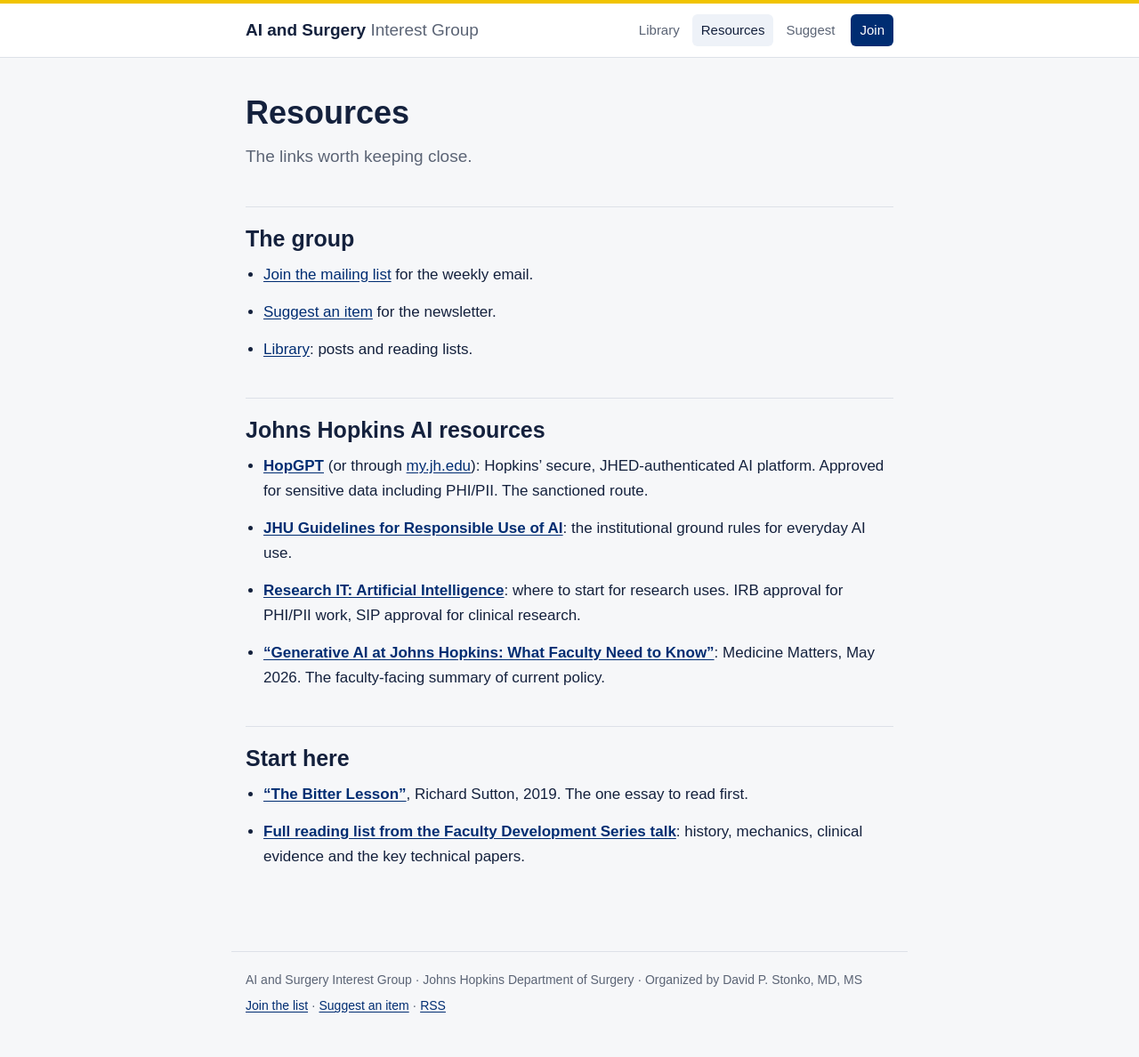
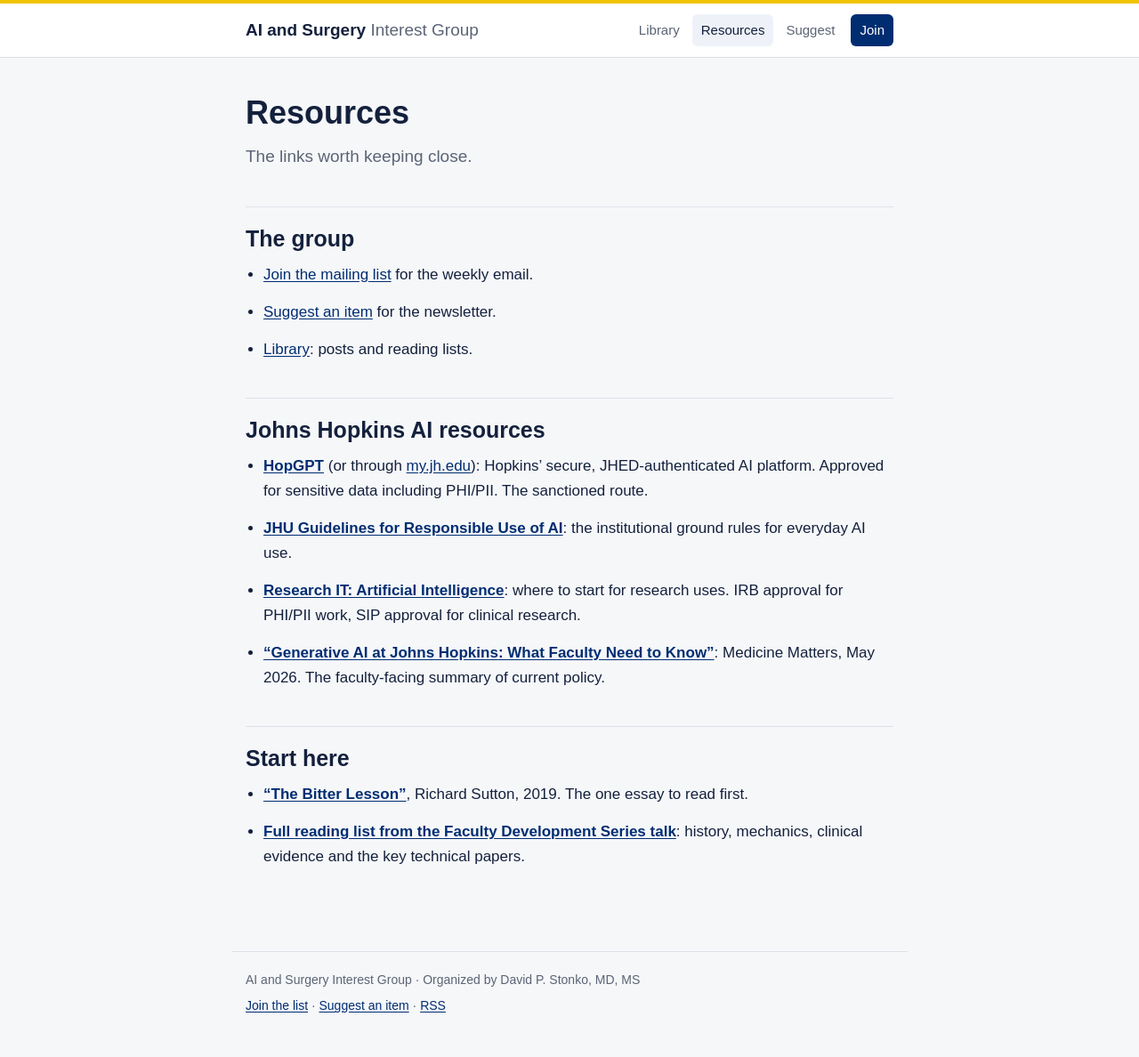
Before and after one commit to davidstonko/ai-surgery, a Jekyll site: the page built from docs/resources/index.md, in a window 1280 px wide. Shown: the whole page at 89% size. Built offline with Jekyll 4.4.1, drawn with Linux system fonts in a browser that asks for light colours.

Commit message:
Remove Department of Surgery wording, add Machines of Loving Grace post, newsletter approve-and-send backend
Co-Authored-By: Claude Opus 5.5 <noreply@anthropic.com>
Claude-Session: https://claude.ai/code/session_01CC9uqAMJHVu3pkJefiANJN

```diff
--- a/docs/_config.yml
+++ b/docs/_config.yml
@@ -1,5 +1,5 @@
 title: AI and Surgery Interest Group
-description: Johns Hopkins Department of Surgery. Resources, reading and notes on AI in surgical care.
+description: Resources, reading and notes on AI in surgical care.
 author: David P. Stonko, MD, MS
 url: https://davidstonko.github.io
 baseurl: /ai-surgery
--- a/docs/_layouts/default.html
+++ b/docs/_layouts/default.html
@@ -24,7 +24,7 @@
 {{ content }}
 </main>
 <footer class="wrap foot">
-  <p>{{ site.title }} &middot; Johns Hopkins Department of Surgery &middot; Organized by David P. Stonko, MD, MS</p>
+  <p>{{ site.title }} &middot; Organized by David P. Stonko, MD, MS</p>
   <p><a href="{{ '/' | relative_url }}">Join the list</a> &middot; <a href="{{ '/submit.html' | relative_url }}">Suggest an item</a> &middot; <a href="{{ '/feed.xml' | relative_url }}">RSS</a></p>
 </footer>
 </body>
--- a/docs/index.html
+++ b/docs/index.html
@@ -4,7 +4,7 @@
 <meta charset="utf-8">
 <meta name="viewport" content="width=device-width, initial-scale=1">
 <title>AI and Surgery Interest Group</title>
-<meta name="description" content="Join the AI and Surgery Interest Group at the Johns Hopkins Department of Surgery.">
+<meta name="description" content="Join the AI and Surgery Interest Group.">
 <style>
   :root {
     --bg: #f6f7f9;
@@ -106,7 +106,6 @@
 </head>
 <body>
 <main>
-  <p class="eyebrow">Johns Hopkins Department of Surgery</p>
   <h1>AI and Surgery Interest Group</h1>
 
   <section id="join">
@@ -121,7 +120,7 @@
         <input name="name" autocomplete="name" required maxlength="120">
       </label>
       <label>Email for group messages
-        <input name="email" type="email" autocomplete="email" required maxlength="200" placeholder="Any address, Hopkins or not">
+        <input name="email" type="email" autocomplete="email" required maxlength="200" placeholder="you@example.com">
       </label>
       <label><span>Role <span class="opt">(optional)</span></span>
         <select name="role">
--- a/docs/library/index.html
+++ b/docs/library/index.html
@@ -2,10 +2,10 @@
 layout: default
 title: Library
 nav: library
-description: Posts, reading lists and resources from the AI and Surgery Interest Group at the Johns Hopkins Department of Surgery.
+description: Posts, reading lists and resources from the AI and Surgery Interest Group.
 ---
 <h1>Library</h1>
-<p class="lede">Reading lists, talk resources and notes on AI in surgical care, from the Johns Hopkins Department of Surgery.</p>
+<p class="lede">Reading lists, talk resources and notes on AI in surgical care.</p>
 
 <h2 class="section-title">Posts</h2>
 <ul class="list">
```
Also changed, not shown: docs/_posts/2026-09-28-machines-of-loving-grace-two-years-later.md (added, +70 -0 lines), 1 other file.
